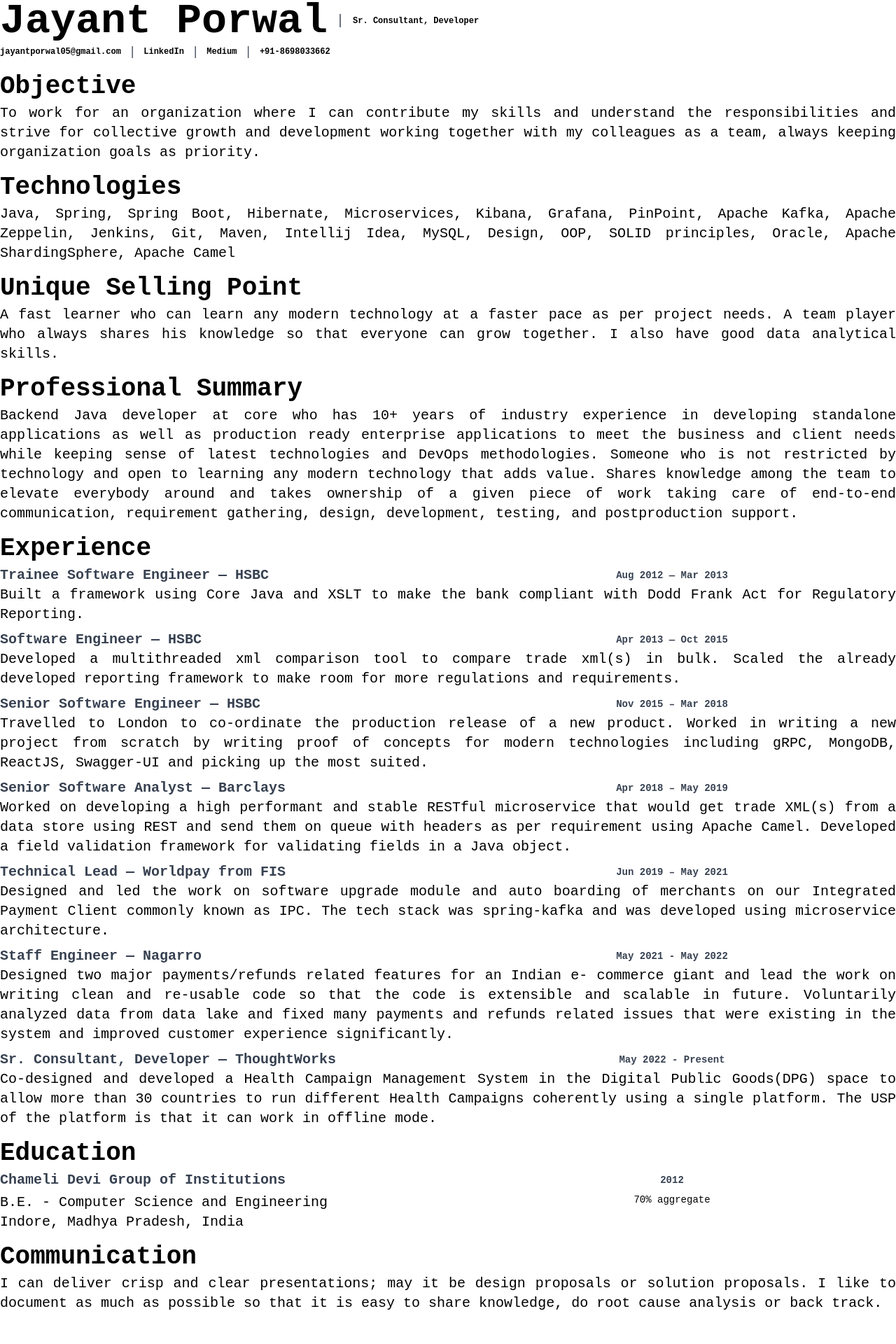
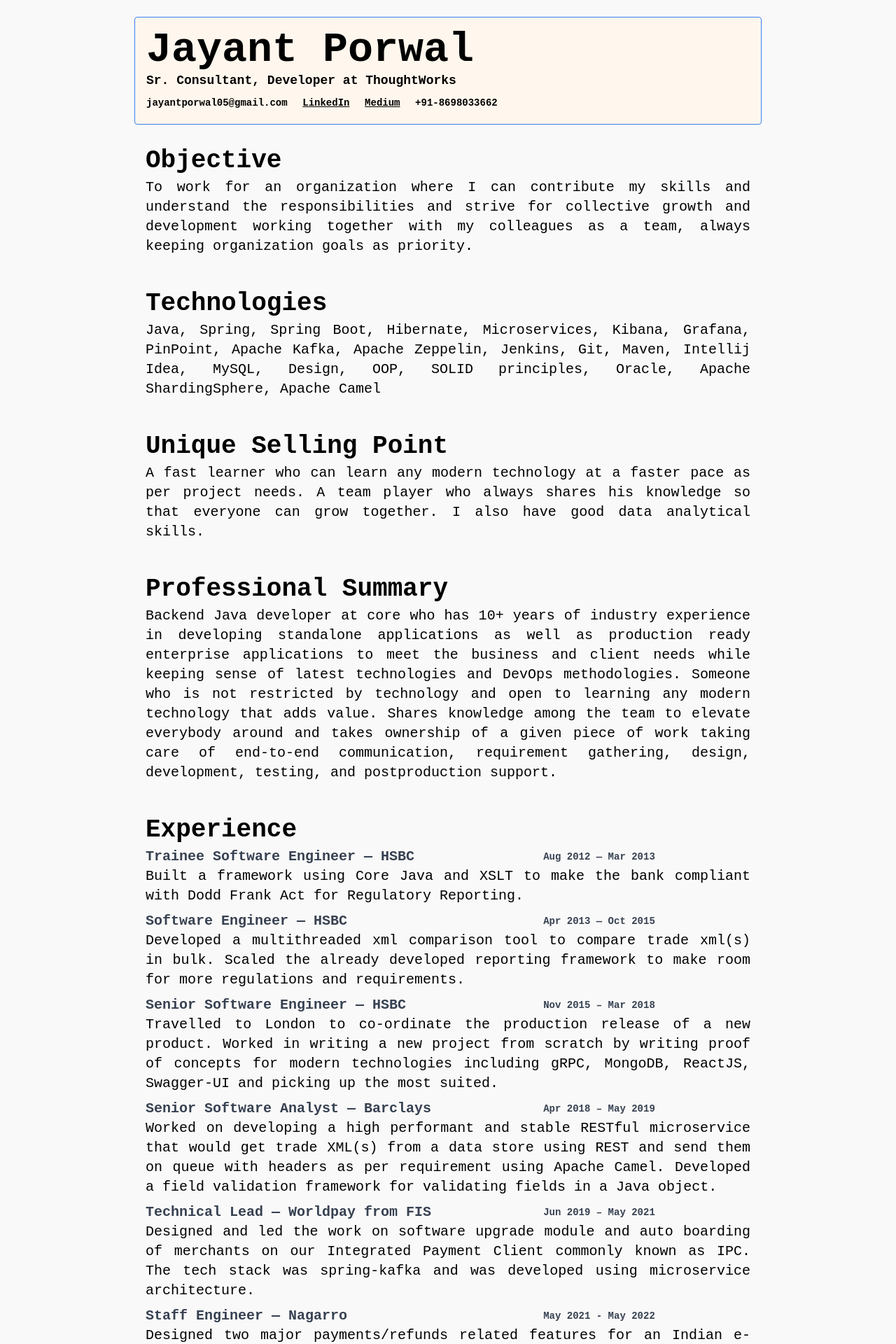
Before and after one commit to jporwal05/resume-fe, a Vue app: page / in a window 1280 px wide. Shown: the top 1920 px of the page at 70% size. Before the commit the page ends 1876 px from the top, so only its background shows below. Built offline with nearby package versions, Linux system fonts and the light colour scheme.

Commit message:
better look and feel, title

```diff
--- a/public/index.html
+++ b/public/index.html
@@ -1,17 +1,23 @@
 <!DOCTYPE html>
 <html lang="">
+
 <head>
   <meta charset="utf-8">
   <meta http-equiv="X-UA-Compatible" content="IE=edge">
   <meta name="viewport" content="width=device-width,initial-scale=1.0">
   <link rel="icon" href="<%= BASE_URL %>favicon.ico">
-    <title><%= htmlWebpackPlugin.options.title %></title>
+  <title>
+    Jayant Porwal - Java
+  </title>
 </head>
-  <body>
+
+<body class="bg-off-white">
   <noscript>
-      <strong>We're sorry but <%= htmlWebpackPlugin.options.title %> doesn't work properly without JavaScript enabled. Please enable it to continue.</strong>
+    <strong>We're sorry but <%= htmlWebpackPlugin.options.title %> doesn't work properly without JavaScript enabled.
+        Please enable it to continue.</strong>
   </noscript>
   <div id="app"></div>
   <!-- built files will be auto injected -->
 </body>
+
 </html>
--- a/src/components/HelloWorld.vue
+++ b/src/components/HelloWorld.vue
@@ -1,25 +1,34 @@
 <template>
-  <div class="font-mono bg-off-white">
-    <div>
+  <div class="m-6 font-mono grid grid-flow-col grid-rows-1 justify-items-center">
+    <div class="max-w-4xl">
+      <div class="rounded overflow-hidden shadow-sm border-blue-500 border p-4 bg-orange-50">
         <div class="grid grid-flow-col grid-rows-1">
-            <div class="flex flex-row items-center">
+          <div class="flex flex-col">
             <p class="text-6xl font-extrabold">Jayant Porwal</p>
-                <p class="text-xl text-gray-600">&nbsp;|&nbsp;</p>
-                <p class="text-xs font-semibold">Sr. Consultant, Developer</p>
+            <p class="text-lg font-semibold">Sr. Consultant, Developer at ThoughtWorks</p>
           </div>
         </div>
-        <div class="grid grid-flow-col grid-rows-1">
-            <div class="flex flex-row items-center">
-                <p class="text-xs font-semibold">jayantporwal05@gmail.com</p>
-                <p class="text-lg text-gray-600">&nbsp;|&nbsp;</p>
-                <p class="text-xs font-semibold">LinkedIn</p>
-                <p class="text-lg text-gray-600">&nbsp;|&nbsp;</p>
-                <p class="text-xs font-semibold">Medium</p>
-                <p class="text-lg text-gray-600">&nbsp;|&nbsp;</p>
-                <p class="text-xs font-semibold">+91-8698033662</p>
+        <div class="grid grid-flow-col grid-rows-1 mt-1">
+          <div class="flex flex-row items-center flex-wrap">
+            <p class="text-sm font-semibold">jayantporwal05@gmail.com</p>
+            <p class="text-lg text-gray-600">&nbsp;&nbsp;</p>
+            <a
+              class="text-sm font-semibold underline
+                            hover:underline-offset-2 hover:decoration-blue-500"
+              href="https://www.linkedin.com/in/jporwal05/"
+            >LinkedIn</a>
+            <p class="text-lg text-gray-600">&nbsp;&nbsp;</p>
+            <a
+              class="text-sm font-semibold underline
+                            hover:underline-offset-2 hover:decoration-blue-500"
+              href="https://medium.com/@jayantporwal05"
+            >Medium</a>
+            <p class="text-lg text-gray-600">&nbsp;&nbsp;</p>
+            <p class="text-sm font-semibold">+91-8698033662</p>
           </div>
         </div>
-        <div class="grid grid-flow-col grid-rows-1">
+      </div>
+      <div class="grid grid-flow-col grid-rows-1 p-4">
         <div class="flex flex-col">
           <p class="text-4xl font-bold mt-4">Objective</p>
           <p class="text-xl font-medium mt-1 text-justify">To work for an organization where I can contribute my skills and understand the responsibilities and
@@ -27,7 +36,7 @@
             keeping organization goals as priority.</p>
         </div>
       </div>
-        <div class="grid grid-flow-col grid-rows-1">
+      <div class="grid grid-flow-col grid-rows-1 p-4">
         <div class="flex flex-col">
           <p class="text-4xl font-bold mt-4">Technologies</p>
           <p class="text-xl font-medium mt-1 text-justify">Java, Spring, Spring Boot, Hibernate, Microservices, Kibana, Grafana, PinPoint, Apache Kafka, Apache
@@ -35,7 +44,7 @@
             ShardingSphere, Apache Camel</p>
         </div>
       </div>
-        <div class="grid grid-flow-col grid-rows-1">
+      <div class="grid grid-flow-col grid-rows-1 p-4">
         <div class="flex flex-col">
           <p class="text-4xl font-bold mt-4">Unique Selling Point</p>
           <p class="text-xl font-medium mt-1 text-justify">A fast learner who can learn any modern technology at a faster pace as per project needs. A team
@@ -43,7 +52,7 @@
             analytical skills.</p>
         </div>
       </div>
-        <div class="grid grid-flow-col grid-rows-1">
+      <div class="grid grid-flow-col grid-rows-1 p-4">
         <div class="flex flex-col">
           <p class="text-4xl font-bold mt-4">Professional Summary</p>
           <p class="text-xl font-medium mt-1 text-justify">Backend Java developer at core who has 10+ years of industry experience in developing standalone
@@ -55,7 +64,7 @@
             support.</p>
         </div>
       </div>
-        <div class="grid grid-flow-col grid-rows-1">
+      <div class="grid grid-flow-col grid-rows-1 p-4">
         <div class="flex flex-col">
           <div>
             <p class="text-4xl font-bold mt-4">Experience</p>
@@ -164,7 +173,7 @@
               </div>
             </div>
             <div>
-                        <p class="text-xl font-medium text-justify">Co-designed and developed a Health Campaign Management System in the
+              <p class="text-xl font-medium text-justify">Co-designed and developed a Health Campaign Management System for a client in the
                 Digital Public Goods(DPG) space to allow more than 30 countries to run different Health Campaigns coherently using
                 a single platform. The USP of the platform is that it can work in offline mode.
               </p>
@@ -172,7 +181,7 @@
           </div>
         </div>
       </div>
-        <div class="grid grid-flow-col grid-rows-1">
+      <div class="grid grid-flow-col grid-rows-1 p-4">
         <div class="flex flex-col">
           <div>
             <p class="text-4xl font-bold mt-4">Education</p>
@@ -186,12 +195,12 @@
                 <p class="text-sm text-center">2012</p>
               </div>
             </div>
-                    <div class="grid grid-flow-row grid-cols-2 mt-1">
+            <div class="grid grid-flow-row grid-cols-2 mt-1 font-semibold text-gray-700 items-center">
               <div>
                 <p class="text-xl">B.E. - Computer Science and Engineering</p>
               </div>
               <div>
-                            <p class="text-sm text-center">70% aggregate</p>
+                <p class="text-sm text-center">CGPA 7.0</p>
               </div>
             </div>
             <div>
@@ -200,7 +209,7 @@
           </div>
         </div>
       </div>
-        <div class="grid grid-flow-col grid-rows-1">
+      <div class="grid grid-flow-col grid-rows-1 p-4">
         <div class="flex flex-col">
           <p class="text-4xl font-bold mt-4">Communication</p>
           <p class="text-xl font-medium mt-1 text-justify">I can deliver crisp and clear presentations; may it be design proposals or solution proposals. I like to
@@ -213,6 +222,6 @@
 
 <script>
 export default {
-  name: 'HelloWorld',
-}
+  name: "HelloWorld",
+};
 </script>
--- a/tailwind.config.js
+++ b/tailwind.config.js
@@ -4,7 +4,7 @@
   theme: {
     extend: {
       colors: {
-        'bg-off-white': '#f9f9f9',
+        'off-white': '#f9f9f9',
       },
     },
     fontFamily: {
```
Lines whose indentation alone changed are shown as unchanged.
